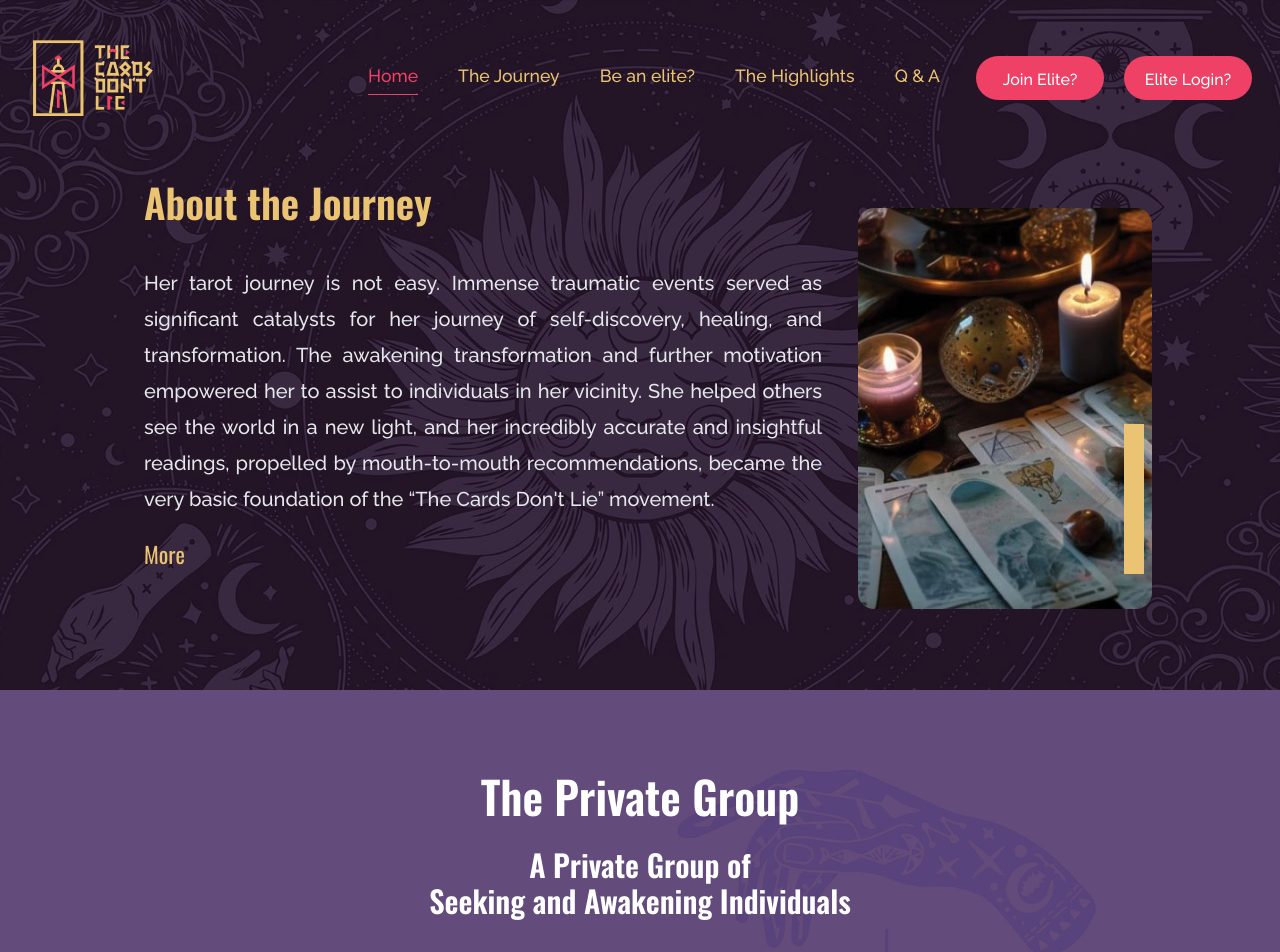
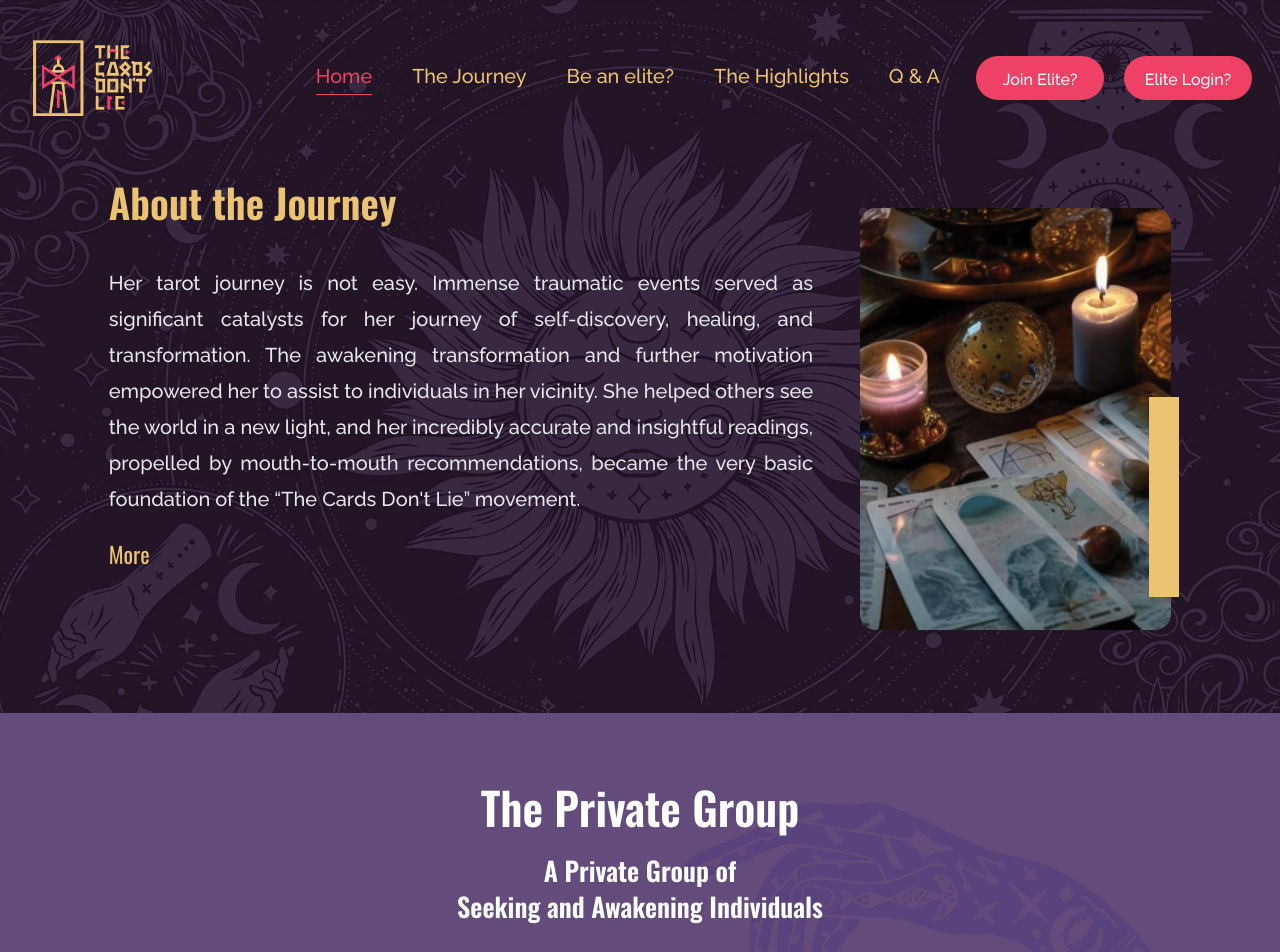
Before and after one commit to nyinyi979/tcdl, a React (Vite) app: page / in a window 1280 px wide. Shown: the top 952 px of the page. Built offline with nearby package versions, Linux system fonts and the light colour scheme.

Commit message:
home fixxx

```diff
--- a/src/components/communities.tsx
+++ b/src/components/communities.tsx
@@ -3,7 +3,7 @@ import { ReBeEliteBtn, bg5Class } from "./utilities";
 export default function Communities(){
     return(
         <div className={`text-white text-center h-fit w-full lg:pt-20 lg:pb-28 py-12 ${bg5Class}`}>
-            <div className={`xl:w-5/6 md:w-[85%] xs:w-[82%] w-[90%] lg:py-8 pt-2 pb-8 mx-auto font-[600] xxl:leading-[3.4rem]
+            <div className={`xl:w-5/6 llg:w-[91%] md:w-[85%] xs:w-[82%] w-[90%] lg:py-8 pt-2 pb-8 mx-auto font-[600] xxl:leading-[3.4rem]
             xxl:text-[2.3rem] lg:text-2xl lg:leading-[3rem] md:leading-[2.4rem] xs:leading-10 xs:text-xl text-lg leading-10`}>
                 Her primary mission is to serve as a source of enlightenment and support for individuals and
                 communities seeking answers and guidance on a regular basic, hence, the Elite Club
--- a/src/components/home_components/about_the_journey.tsx
+++ b/src/components/home_components/about_the_journey.tsx
@@ -6,21 +6,21 @@ export default function Journey(){
     useAnimateRight('image1');
     useAnimateRight('image2');
     return(
-        <div className={`xll:w-[72rem] xl:w-[68rem] lg:w-[100%] w-11/12 h-fit mx-auto
-        xll:mt-[3.2rem] xl:mt-[2rem] mt-10 lg:mt-8 lg:pb-20 pb-12 lg:pt-0 md:pt-[3rem] pt-[4.5rem]`}>
+        <div className={`xll:w-5/6 xl:w-[83%] lg:w-[98%] md:w-[94%] ssm:w-[88%] xs:w-[86%] w-[85%] h-fit mx-auto
+        xll:mt-[3.2rem] xl:mt-[2rem] mt-10 lg:mt-8 lg:pb-20 md:pb-12 pb-7 lg:pt-0 md:pt-[3rem] pt-[3.5rem]`}>
 
             <div className="grid md:grid-cols-3 col-span-2 gap-3 w-full pb-3">
 
                 {/* image displayed in small screen */}
-                <div id='image1' className="col-span-2 w-full h-full flex items-center justify-center relative md:hidden">
-                    <img src="/img1.jpg" alt="" className="mx-auto bg-cover xs:w-[88%] xs:h-[90%] w-[93%] h-[96%] xs:mt-7 mb-3 mt-0 rounded-xl md:float-right float-left"/>
-                    <div className='absolute w-[20px] h-[150px] bg-secondary xs:right-8 right-5 bottom-10'></div>
+                <div id='image1' className="col-span-2 ssm:w-[45%] xsm:w-[70%] xs:w-[88%] w-[93%] mx-auto h-full flex items-center justify-center relative md:hidden">
+                    <img src="/img1.jpg" alt="" className="mx-auto bg-cover w-full h-fit xs:mt-3 mb-3 mt-0 rounded-xl md:float-right float-left"/>
+                    <div className='absolute w-[20px] h-[150px] bg-secondary xs:right-3 right-5 bottom-10'></div>
                 </div>
 
-                <div className="col-span-2 xll:w-full xll:ml-0 xl:ml-12 lg:ml-8 lg:w-[94%] md:w-[98%] w-[90%] mx-auto">
+                <div className="col-span-2 xll:w-[720px] xl:w-full lg:w-[650px] md:w-[95%] ml-0 xl:ml-0 llg:ml-12 lg:ml-4 w-full">
                     <h1 id='about_the_journey' className={`${bannerh1Class} text-secondary lg:pb-8 pb-2 md:mb-0 mb-2 xll:mb-3`}>About the Journey</h1>
                     <div id='about_the_journey_text'>
-                        <p className={`text-gray-200 xxl:text-2xl xll:text-[1.3rem] lg:text-xl md:text-base
+                        <p className={`text-gray-200 xxl:text-2xl lg:text-xl md:text-base
                         xs:text-[17px] text-[15px] md:font-[450] font-[400] text-justify xll:leading-[2.6rem]
                         xll:mb-7 lg:leading-9 md:leading-8 lg:font-[500] xl:mb-5 xl:leading-9 mb-4 leading-8`}>
                             Her tarot journey is not easy. Immense traumatic events served as significant
@@ -35,10 +35,10 @@ export default function Journey(){
                 </div>
 
                 {/* image displayed in large screen */}
-                <div id='image2' className="col-span-1 w-[100%] mx-auto relative md:block hidden">
-                    <img src="/img1.jpg" alt="" className={`bg-cover lg:w-[83%] xl:h-[94%] lg:h-[90%] md:w-[96%]
-                    md:h-[71%] lg:mt-9 mt-12 rounded-2xl float-right lg:mr-8 my-3`}/>
-                    <div className='absolute w-[20px] lg:h-[150px] h-[140px] bg-secondary lg:right-10 lg:bottom-6 right-2 bottom-24'></div>
+                <div id='image2' className="col-span-1 w-[100%] h-full mx-auto relative md:block hidden">
+                    <img src="/img1.jpg" alt="" className={`bg-cover xl:w-[90%] lg:w-[88%] xl:h-[94%] lg:h-[90%] md:w-[96%]
+                    md:h-[89%] lg:mt-9 mt-12 rounded-2xl float-right xl:mr-0 lg:mr-4 my-3`}/>
+                    <div className='absolute llg:w-[30px] llg:h-[200px] w-[20px] lg:h-[150px] h-[140px] bg-secondary xl:-right-2 llg:right-1 lg:bottom-6 right-7 bottom-4'></div>
                 </div>
 
             </div>
--- a/src/components/home_components/carousel.tsx
+++ b/src/components/home_components/carousel.tsx
@@ -7,9 +7,9 @@ export default function Carosusel(){
             <h2 className={`${h3Class} text-center text-light_secondary`}>
                 Sharing is caring
             </h2>
-            <p className={`xll:w-5/6 xl:w-[80%] lg:w-[95%] md:w-[90%] w-[85%] mx-auto
+            <p className={`xll:w-5/6 xl:w-[85%] llg:w-[94%] lg:w-[94.7%] md:w-[94%] xs:w-[86%] w-[85%] mx-auto
             text-justify font-[400] xs:leading-9 leading-8 text-white xxl:text-[1.6rem] lg:text-[1.4rem]
-            md:text-[1.2rem] xs:text-base text-sm lg:py-10 md:py-6 xs:py-10 py-8`}>
+            md:text-[1.2rem] xs:text-lg text-sm lg:py-10 md:py-6 xs:py-10 py-8`}>
                 In order to create a more interconnected and compassionate world, the founder and members
                 share their insights, knowledge, and spiritual experiences with others. Substantial value and
                 worth reading articles.
--- a/src/components/home_components/feedback.tsx
+++ b/src/components/home_components/feedback.tsx
@@ -9,15 +9,15 @@ export default function Feedback(){
     useAnimateRight('feedback_text')
     useAnimateLeft('feedback_swiper');
     //overall quoteClass doesn't have text size values
-    const quoteClassHere = `xll:w-[40%] xl:w-[50%] lg:w-[74%] md:w-[65%] sm:w-[70%] ssm:w-[88%] xs:w-[90%] w-[90%] mx-auto xxl:text-[2.37rem]
-    xll:leading-[3.3rem] font-[600] xll:text-[1.7rem] md:text-2xl xl:leading-[2.75rem] ssm:leading-[2.4rem]
+    const quoteClassHere = `xxl:w-[45%] xl:w-[50%] lg:w-[74%] md:w-[65%] sm:w-[70%] ssm:w-[88%] xs:w-[94%] w-[90%] mx-auto xxl:text-[2.37rem]
+    xll:leading-[3.3rem] font-[600] xll:text-[1.7rem] md:text-2xl xl:leading-[2.75rem] xs:leading-[2.4rem]
     xs:text-xl text-lg leading-8 text-center` + quoteClass;
     return(
-        <div className="bg-white text-violet xl:py-20 md:py-16 py-10 text-center">
+        <div className="bg-white text-violet xl:py-20 md:py-16 py-8 text-center">
             <h2 id='feedback' className={`${h1Class} py-2`}>
                 The Feedbacks
             </h2>
-            <h2 id='feedback_text' className={`oswald ${h3Class} lg:py-5 py-2`}>
+            <h2 id='feedback_text' className={`oswald ${h3Class} py-2`}>
                 Incredibly accurate and insightful, <br />
                 and whatelse of their sayings!
             </h2>
--- a/src/components/home_components/insights.tsx
+++ b/src/components/home_components/insights.tsx
@@ -11,13 +11,13 @@ export default function Insight(){
     useAnimateLeft('h6');
     useAnimateLeft('h7');
     const listClass = `font-[500] xxl:text-4xl
-    xl:text-[1.7rem] lg:leading-[3.8rem] leading-10 py-1 xs:py-2 md:py-3 lg:text-[27px] md:text-[22px] xs:text-xl text-lg `
+    xl:text-[1.7rem] lg:leading-[3rem] leading-10 py-1 xs:py-2 md:py-3 lg:text-[27px] md:text-[22px] xs:text-xl text-lg `
     return(
         <div className={`${bg2Class} xl:lg-pb-40 lg:pb-20 relative py-10 text-white after:[content:''] z-10 after:absolute after:z-[-1]
          after:bg-black/50 after:w-full after:h-full after:top-0 after:left-0 `}>
-            <div className={`grid ssm:grid-cols-2 grid-cols-1 lg:text-3xl md:text-2xl text-lg text-left
+            <div className={`grid xsm:grid-cols-2 grid-cols-1 lg:text-3xl md:text-2xl text-lg text-left
             xl:px-32 px-8 lg:pt-10 pt-0 lg:pb-48 pb-20`}>
-                <h2 id="insights" className={`${h2Class} ssm:col-span-2 text-center py-5 md:py-10`}>Insights</h2>
+                <h2 id="insights" className={`${h2Class} xsm:col-span-2 text-center py-5 md:py-10`}>Insights</h2>
                 <div>
                     <h2 id="h1" className={listClass}>Tarot Reading</h2>
                     <h2 id="h2" className={listClass}>Birth Chart Reading</h2>
--- a/src/components/home_components/private_group.tsx
+++ b/src/components/home_components/private_group.tsx
@@ -7,13 +7,13 @@ export default function Private(){
     useAnimateRight('mySwiper');
     useAnimateTop('private_btn');
     return(
-        <div className={`text-white text-center xl:py-16 pt-12 pb-16 ${bg1Class}`}>
-            <h1 id='private' className={`${h1Class} py-3`}>The Private Group</h1>
+        <div className={`text-white text-center xll:py-20 xsm:py-16 py-12 ${bg1Class}`}>
+            <h1 id='private' className={`${h1Class} pb-2`}>The Private Group</h1>
             <h2 id='private_group' className={`${h3Class} text-center xl:py-2`}>
                 A Private Group of <br /> Seeking and Awakening Individuals
             </h2>
-            <div id='private_text' className={`xll:w-5/6 xl:w-[75%] lg:w-[94.7%] md:w-[94%] w-[85%] font-[400] text-justify
-            mx-auto xl:text-xl xl:leading-[2.4rem] lg:text-xl lg:leading-[2.3rem] md:leading-10 ssm:text-lg text-base
+            <div id='private_text' className={`xll:w-5/6 xl:w-[83%] llg:w-[90%] lg:w-[94.7%] md:w-[94%] ssm:w-[88%] xs:w-[86%] w-[85%] font-[400] text-justify
+            mx-auto xl:text-xl xl:leading-[2.4rem] lg:text-xl lg:leading-[2.3rem] md:leading-10 xs:leading-9 xs:text-lg text-base
             py-3 leading-9 md:py-6`}>
                 The initial phase of the trip was tarot card readings, but it has since expanded to encompass
                 many forms of energy healing, runic readings, astrological/birth chart readings, spiritual practices,
@@ -22,9 +22,9 @@ export default function Private(){
                 spiritual guidance.
             </div>
 
-            <div id='mySwiper' className="xll:w-5/6 xl:w-[75%] lg:w-[94%] md:w-[94%] w-[85%] md:py-8 py-4 mx-auto">
+            <div id='mySwiper' className="xll:w-5/6 xl:w-[83%] llg:w-[90%] lg:w-[94%] md:w-[94%] xs:w-[86%] w-[85%] md:py-8 py-4 mx-auto">
                 <blockquote id="quote" className={`font-[500] text-left mx-auto xxl:leading-[3rem]
-                xxl:text-[2rem] xl:text-[1.7rem] lg:text-2xl lg:leading-[2.8rem] ssm:text-[1.32rem] text-[1.2rem]
+                xxl:text-[2rem] xll:text-[1.7rem] lg:text-2xl lg:leading-[2.8rem] xsm:text-[1.32rem] xs:text-[1.3rem] text-[1.2rem]
                 leading-9 py-10 ${quoteClass}`}>
                 Her primary mission is to serve as a source of enlightenment and support for individuals and
                 communities seeking answers and guidance on a regular basic, hence, the Elite Club.
--- a/src/components/navbar.tsx
+++ b/src/components/navbar.tsx
@@ -9,7 +9,7 @@ import Login from './pop_up_components/login';
 import Forgotten from './pop_up_components/forgotten';
 export default function Navbar(props:{currentLink:string}){
     const liClass = 'float-left xll:px-[1.2rem] lg:px-4 list-none'
-    const linkClass = 'block underline_effect xxl:text-[1.7rem] xll:text-[1.2rem] xll:ml-0 xl:text-[1.1rem] xl:ml-2 font-[500] lg:text-base text-base underline_effect';
+    const linkClass = 'block underline_effect xxl:text-[1.7rem] xll:text-[1.3rem] xll:ml-0 llg:text-[1.24rem] xl:ml-2 font-[500] lg:text-base text-base underline_effect';
     const btnClass = 'cursor-pointer float-left font-[500] block xll:w-36 xll:h-[3.1rem] xl:w-32 xl:h-11 lg:w-28 lg:h-10 w-[5.5rem] h-8 xl:pt-3 pt-2 px-2 xll:text-[1.2rem] lg:text-base text-[0.8rem] lg:rounded-full rounded-[.7rem] leading-4 lg:ml-5 ml-2 text-center text-white bg-primary hover:bg-white hover:text-primary text-xs duration-500';
     const drawerBTN = 'inline-block text-left -mt-[5px] w-full py-[6px] font-[500] px-4 text-lg h-fit text-lg'
 
--- a/src/components/utilities.tsx
+++ b/src/components/utilities.tsx
@@ -103,16 +103,16 @@ export function useAnimateScale(selector:string){
     }, [selector])
 }
 //Class for quotation
-export const quoteClass = `leading-8 xl:py-32 lg:py-24 py-20 relative
-    before:[background-image:url('/left_quote.png')] before:absolute before:w-[70px] before:h-[70px] md:before:left-[46%] before:left-[40%] before:top-0 xl:before:w-[100px] xl:before:h-[100px] before:bg-cover
-    after:[background-image:url('/right_quote.png')] after:absolute  after:w-[70px] after:h-[70px] md:after:left-[46%] after:left-[40%] after:bottom-0 xl:after:w-[100px] xl:after:h-[100px] after:bg-cover  `
+export const quoteClass = `leading-8 xl:py-32 lg:py-24 xsm:py-[64px] py-16 relative
+    before:[background-image:url('/left_quote.png')] before:absolute before:w-[70px] before:h-[70px] md:before:left-[46%] xsm:before:left-[43%] xs:before:left-[45%] before:left-[40%] before:top-0 xl:before:w-[100px] xl:before:h-[100px] before:bg-cover
+    after:[background-image:url('/right_quote.png')] after:absolute  after:w-[70px] after:h-[70px] md:after:left-[46%] xsm:after:left-[43%] xs:after:left-[45%] after:left-[40%] after:bottom-0 xl:after:w-[100px] xl:after:h-[100px] after:bg-cover  `
 
 //Class for h1 and h2 used in almost all pages
 export const h1Class = `oswald font-[600] xxl:text-[4.6rem] xxl:leading-[4.5rem]
     xll:text-[2.9rem] xl:text-[2.8rem] lg:text-[2.5rem] md:font-[600] md:text-[2.2rem]
     md:leading-[3.8rem] xs:text-[2rem] text-[1.9rem] leading-[3.1rem]`
 export const bannerh1Class = `oswald font-[500] xxl:text-[4.6rem] xxl:leading-[4.5rem]
-    xll:text-[3.1rem] xl:text-[2.5rem] md:font-[600] lg:text-[2.36rem] md:text-[2.26rem] xs:text-[2.1rem]
+    xll:text-[3.1rem] xl:text-[2.5rem] md:font-[600] lg:text-[2.36rem] xs:text-[2.1rem]
     md:leading-[3.8rem] text-[2rem] leading-[3.1rem]`
 
 export const h2Class = `oswald font-[600] xxl:text-[4.6rem] xxl:leading-[4.5rem]
@@ -123,8 +123,8 @@ lg:text-[1.9rem] md:text-[1.8rem] xs:text-[1.7rem]
 md:leading-[3.8rem] text-[1.6rem] leading-[3.1rem]`
 
 export const h3Class = `oswald font-[600] xxl:text-5xl
-xxl:text-[2rem] xl:text-[1.9em] xll:leading-[2.7rem] xl:text-[1.8rem] lg:text-[1.6rem] xl:leading-9
-md:font-[600] md:text-[1.3rem] lg:leading-10 md:leading-8 leading-7 ssm:text-[1.2rem] text-[1.1rem]`;
+xxl:text-[2rem] xll:leading-[2.7rem] xll:text-[1.8rem] lg:text-[1.65rem] xl:leading-9
+md:font-[600] md:text-[1.3rem] lg:leading-10 md:leading-8 xs:leading-9 leading-7 xs:text-[1.4rem] text-[1.1rem]`;
 //Second version of h2 which is used in Q&A pages
 export const h3FAQ = `oswald md:pb-4 pb-2 font-[700] xll:text-[40px] xl:text-[2.5rem] md:text-4xl md:text-3xl text-[26px]`
 export const h3FAQ2 = `font-bold xl:text-3xl lg:text-2xl lg:pt-6 leading-10 text-[23px] pb-2`
--- a/tailwind.config.js
+++ b/tailwind.config.js
@@ -8,10 +8,11 @@ export default {
     screens:{
       'xxs' : '350px',
       'xs' : '425px',
+      'xsm' : '479px',
       'ssm' : '560px' ,
       'sm' : '690px' ,
       'md' : '767px' ,
-      'lg' : '992px',
+      'lg' : '993px',
       'llg' : '1099px' ,
       'xl' : '1199px' ,
       'xll' : '1365px',
```
Also changed, not shown: src/components/carousels.tsx (+10 -11 lines).
